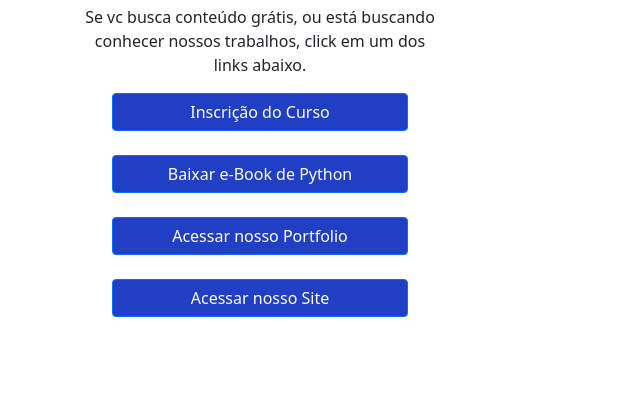
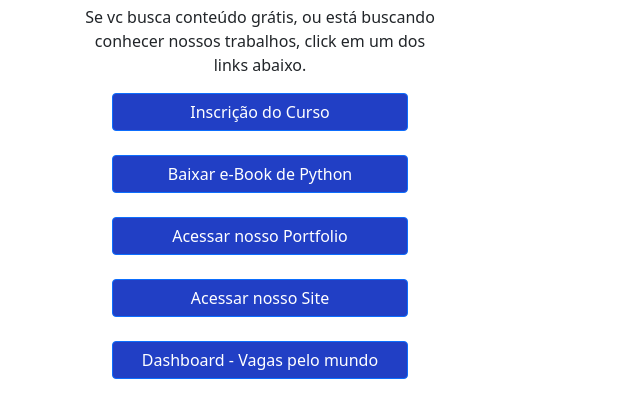
Before and after one commit to descomplicandoosdados/redirect, a plain HTML site: page index.html in a window 1280 px wide. Shown: the part 270-688 px from the top of the page, without its empty margins (0-640 px from the left). Drawn offline with Linux system fonts and the light colour scheme.

Commit message:
inserido link do dashboard de vagas pelo mundo

```diff
--- a/index.html
+++ b/index.html
@@ -47,6 +47,7 @@
           <a class="btn btn-primary" role="button" href="https://drive.google.com/file/d/1nct-jn2Hwa0eZXcIPFh33vKjQHZaGJH5" style="background-color:#213fc5;">Baixar e-Book de Python</a>
           <a class="btn btn-primary" role="button" href="https://www.descomplicandodados.com.br/portfolio.html" style="background-color:#213fc5;">Acessar nosso Portfolio</a>
           <a class="btn btn-primary" role="button" href="https://www.descomplicandodados.com.br" style="background-color:#213fc5;">Acessar nosso Site</a>
+          <a class="btn btn-primary" role="button" href="https://datastudio.google.com/reporting/a97a877d-f176-42a5-8b36-9dca85163fc0" style="background-color:#213fc5;">Dashboard - Vagas pelo mundo</a>
         </div>
       </div><!-- /.col-lg-4 -->
     </div><!-- /.row -->
```
